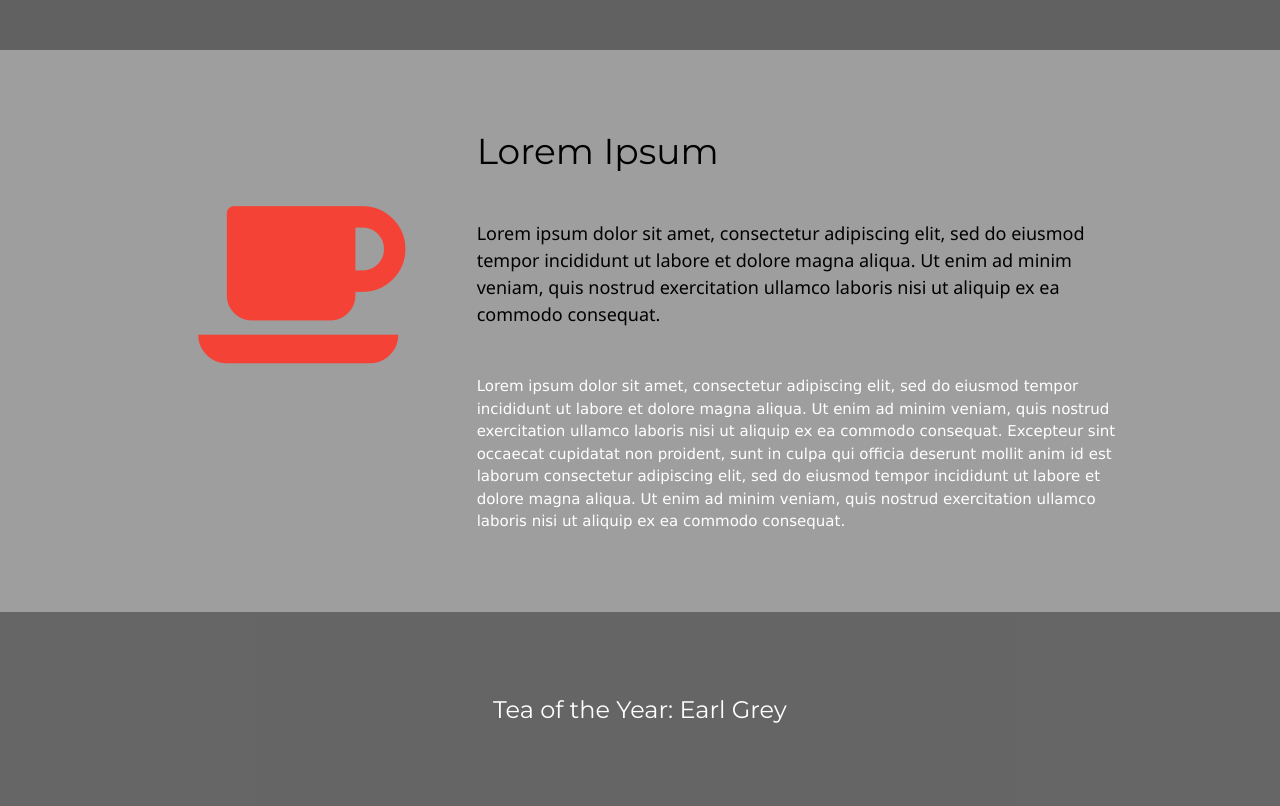
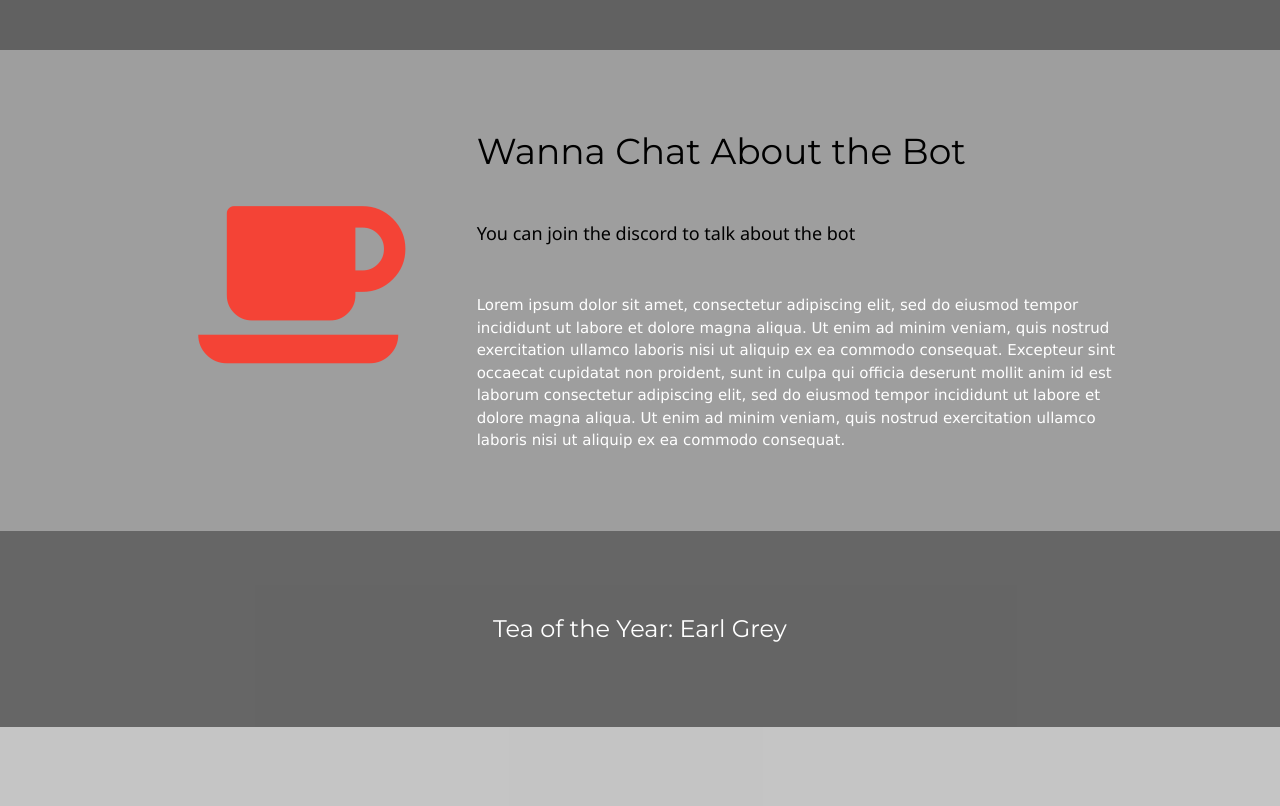
Before and after one commit to IronBanes/HellsBasement, a website: page index.html in a window 1280 px wide. Shown: the part 940-1746 px from the top of the page. Drawn offline with nearby package versions, Linux system fonts and the light colour scheme.

Commit message:
Update index.html
yeah

```diff
--- a/index.html
+++ b/index.html
@@ -70,8 +70,8 @@ body,h1,h2,h3,h4,h5,h6 {font-family: "Lato", sans-serif}
     </div>
 
     <div class="w3-twothird">
-      <h1>Lorem Ipsum</h1>
-      <h5 class="w3-padding-32">Lorem ipsum dolor sit amet, consectetur adipiscing elit, sed do eiusmod tempor incididunt ut labore et dolore magna aliqua. Ut enim ad minim veniam, quis nostrud exercitation ullamco laboris nisi ut aliquip ex ea commodo consequat.</h5>
+      <h1>Wanna Chat About the Bot</h1>
+      <h5 class="w3-padding-32">You can join the discord to talk about the bot</h5>
 
       <p class="w3-text-white">Lorem ipsum dolor sit amet, consectetur adipiscing elit, sed do eiusmod tempor incididunt ut labore et dolore magna aliqua. Ut enim ad minim veniam, quis nostrud exercitation ullamco laboris nisi ut aliquip ex ea commodo consequat. Excepteur sint
         occaecat cupidatat non proident, sunt in culpa qui officia deserunt mollit anim id est laborum consectetur adipiscing elit, sed do eiusmod tempor incididunt ut labore et dolore magna aliqua. Ut enim ad minim veniam, quis nostrud exercitation ullamco
```
